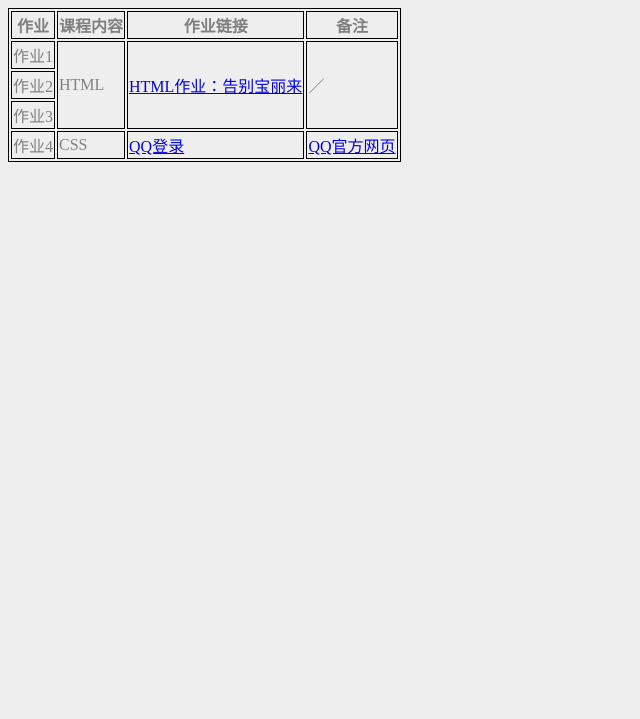
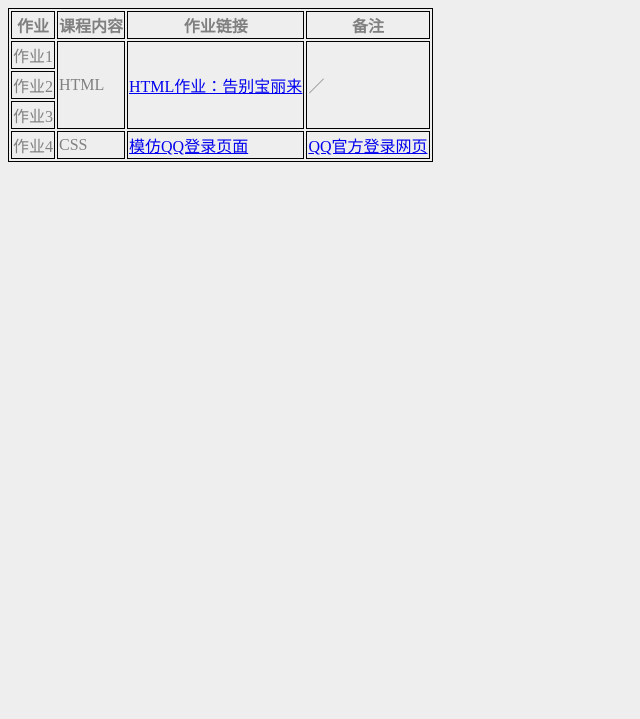
Before and after one commit to lixiaochichn/homework, a plain HTML site: page index.html in a window 1280 px wide. Shown: the part 81-800 px from the top of the page, without its empty margins (0-640 px from the left). Drawn offline with Linux system fonts and the light colour scheme.

Commit message:
change qq logoin

```diff
--- a/index.html
+++ b/index.html
@@ -38,8 +38,8 @@
         <tr>
             <td>作业4</td>
             <td>CSS</td>
-            <td><a href="https://lixiaochichn.github.io/qq/">QQ登录</a></td>
-            <td><a href="http://ui.ptlogin2.qq.com/cgi-bin/login?appid=636026402&hln_css=http://mat1.gtimg.com/www/webapp/images/shipei_logo.png&style=8&s_url=http://xw.qq.com/index.htm&low_login=0&pt_no_onekey=0">QQ官方网页</a></td>
+            <td><a href="https://lixiaochichn.github.io/qq/">模仿QQ登录页面</a></td>
+            <td><a href="http://ui.ptlogin2.qq.com/cgi-bin/login?appid=636026402&hln_css=http://mat1.gtimg.com/www/webapp/images/shipei_logo.png&style=8&s_url=http://xw.qq.com/index.htm&low_login=0&pt_no_onekey=0">QQ官方登录网页</a></td>
         </tr>
     </thead>
 </table>
```
